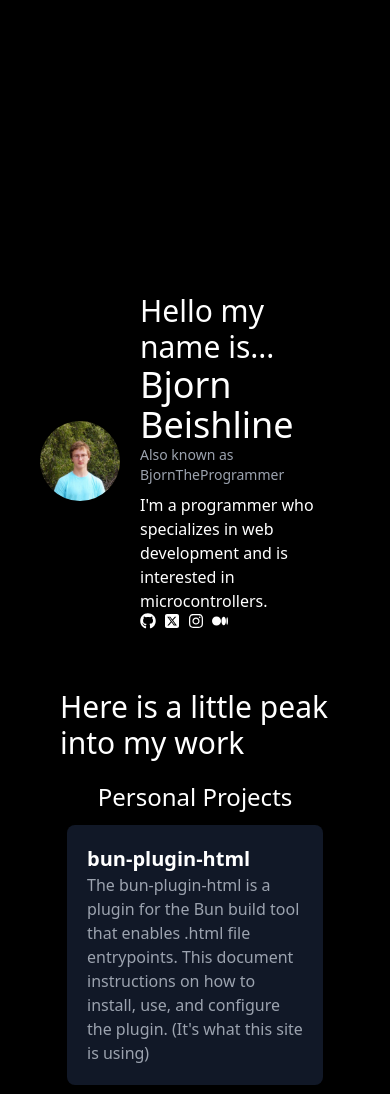
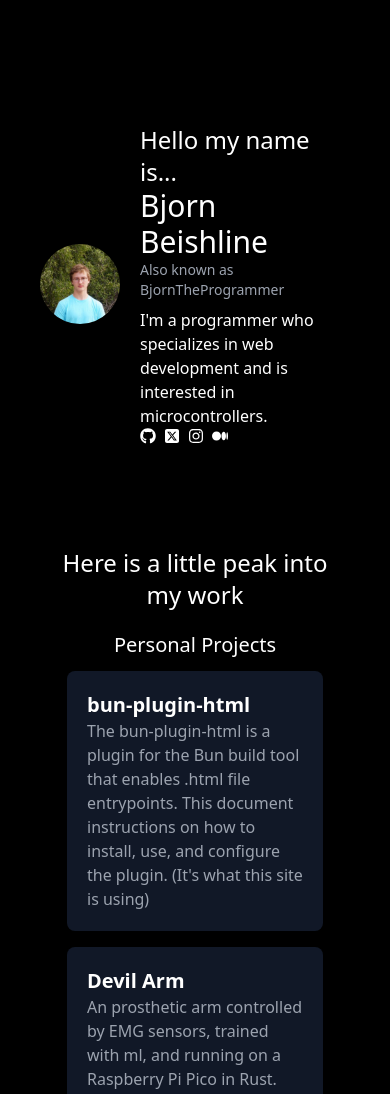
Before and after one commit to BjornTheProgrammer/bjorntheprogrammer.github.io, a website with bundled scripts: page src/index.html in a window 390 px wide. Shown: the top 1094 px of the page. Built offline with nearby package versions, Linux system fonts and the light colour scheme.

Commit message:
Fixed mobile looks

```diff
--- a/build.ts
+++ b/build.ts
@@ -5,8 +5,6 @@ import postcss from 'postcss'
 import tailwindcss from 'tailwindcss';
 import twconfig from './tailwind.config.js'
 import autoprefixer from 'autoprefixer';
-
-await $`rm -rf ./dist`
 
 await Bun.build({
     entrypoints: ['src/index.html'],
--- a/src/index.html
+++ b/src/index.html
@@ -9,15 +9,15 @@
     </head>
     <body class="bg-black text-white h-full">
         <div class="flex flex-col items-center p-10">
-            <div class="pb-10 flex space-x-5 items-center mt-[30vh]">
+            <div class="pb-10 flex space-x-5 items-center mt-[10vh] mb-[5vh] sm:mt-[30vh]">
                 <img
                     src="images/75190918.jpg"
                     class="w-20 h-20 sm:w-48 sm:h-48 rounded-full"
                     alt="Profile picture of Bjorn Beishline"
                 />
                 <div>
-                    <h1 class="text-3xl">Hello my name is...</h1>
-                    <h1 class="text-4xl">Bjorn Beishline</h1>
+                    <h1 class="text-2xl sm:text-3xl">Hello my name is...</h1>
+                    <h1 class="text-3xl sm:text-4xl">Bjorn Beishline</h1>
                     <p class="text-gray-400 text-sm pb-2">Also known as BjornTheProgrammer</p>
 
                     <p class="max-w-96">I'm a programmer who specializes in web development and is interested in microcontrollers.</p>
@@ -39,10 +39,10 @@
                 </div>
             </div>
 
-            <h2 class="text-3xl p-5 into-content">Here is a little peak into my work</h2>
+            <h2 class="text-2xl sm:text-3xl p-5 into-content text-center">Here is a little peak into my work</h2>
 
             <div class="flex flex-col items-center into-content">
-                <h2 class="text-2xl pb-3">Personal Projects</h2>
+                <h2 class="text-xl sm:text-2xl pb-3">Personal Projects</h2>
                 <div class="grid grid-cols-1 gap-4 mx-5 sm:grid-cols-2 md:grid-cols-3">
                     <div class="bg-gray-900 rounded-lg p-5 max-w-64">
                         <a
@@ -108,7 +108,7 @@
 
 
             <div class="flex flex-col items-center into-content">
-                <h2 class="text-2xl pt-10 pb-3 intro-content">Contributions to Open Source</h2>
+                <h2 class="text-xl sm:text-2xl pt-10 pb-3 intro-content">Contributions to Open Source</h2>
                 <div class="grid grid-cols-1 gap-4 mx-5 sm:grid-cols-2 md:grid-cols-3 intro-content">
                     <div class="bg-gray-900 rounded-lg p-5 max-w-64">
                         <a
```
